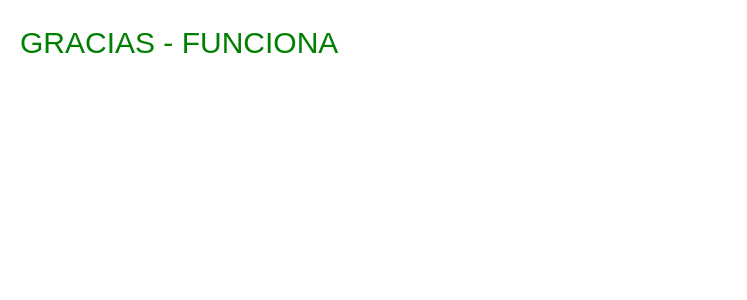
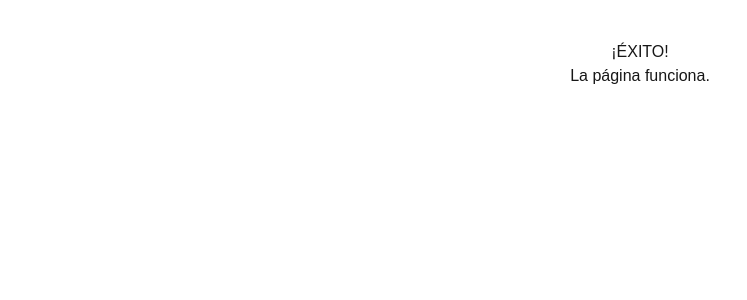
Before and after one commit to cdemobile25-sys/academia-cde, a Next.js app: page /gracias in a window 1280 px wide. Shown: the top 300 px of the page, without its empty margins (0-747 px from the left). Built offline with nearby package versions, Linux system fonts and the light colour scheme.

Commit message:
Recreando archivo page.tsx manualmente

```diff
--- a/app/gracias/page.tsx
+++ b/app/gracias/page.tsx
@@ -1,4 +1,8 @@
-// Prueba de build
 export default function Gracias() {
-  return <main style={{padding:20, color:'green', fontSize:30}}>GRACIAS - FUNCIONA</main>
+  return (
+    <div style={{ padding: 40, textAlign: 'center', fontFamily: 'sans-serif' }}>
+      <h1>¡ÉXITO!</h1>
+      <p>La página funciona.</p>
+    </div>
+  );
 }
```
